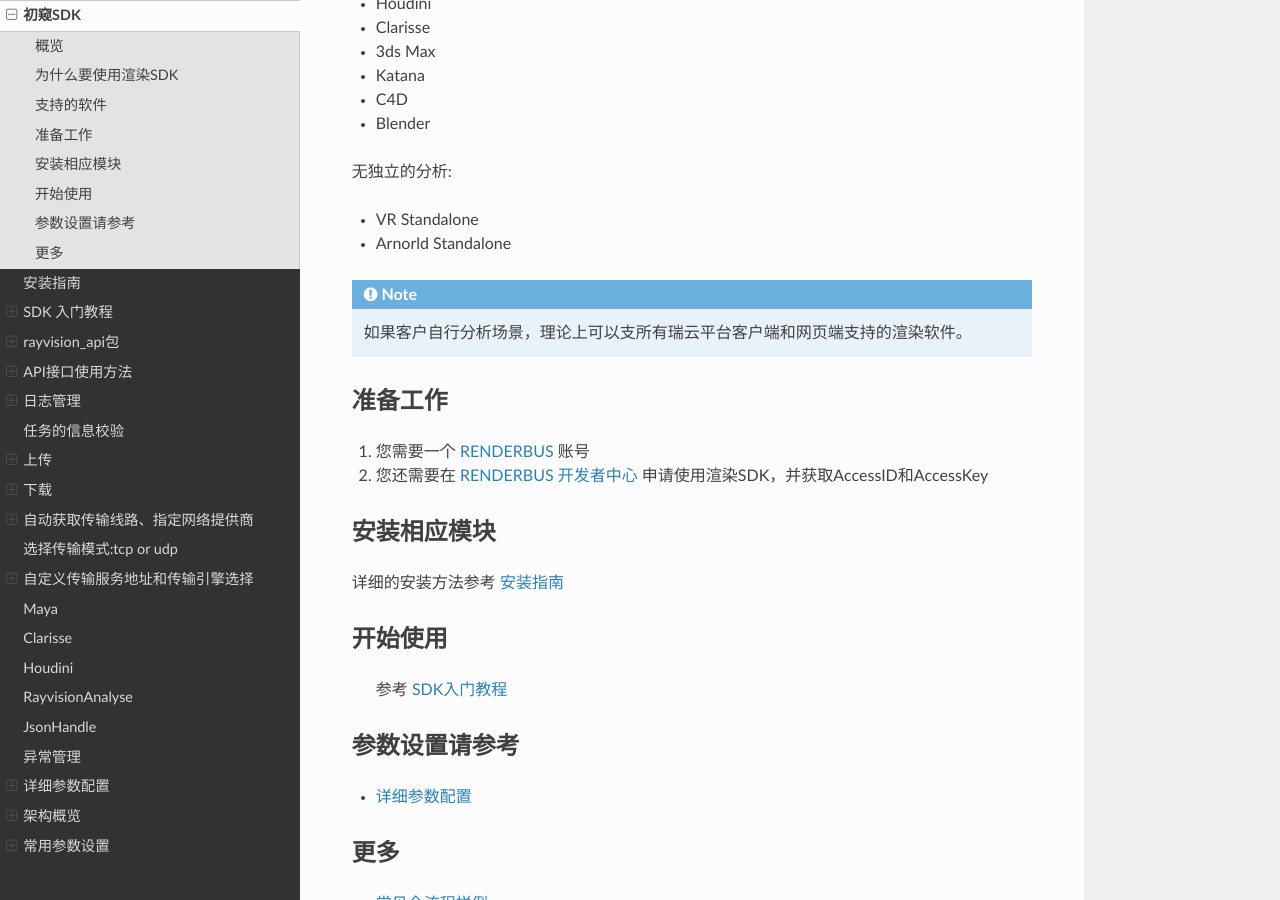
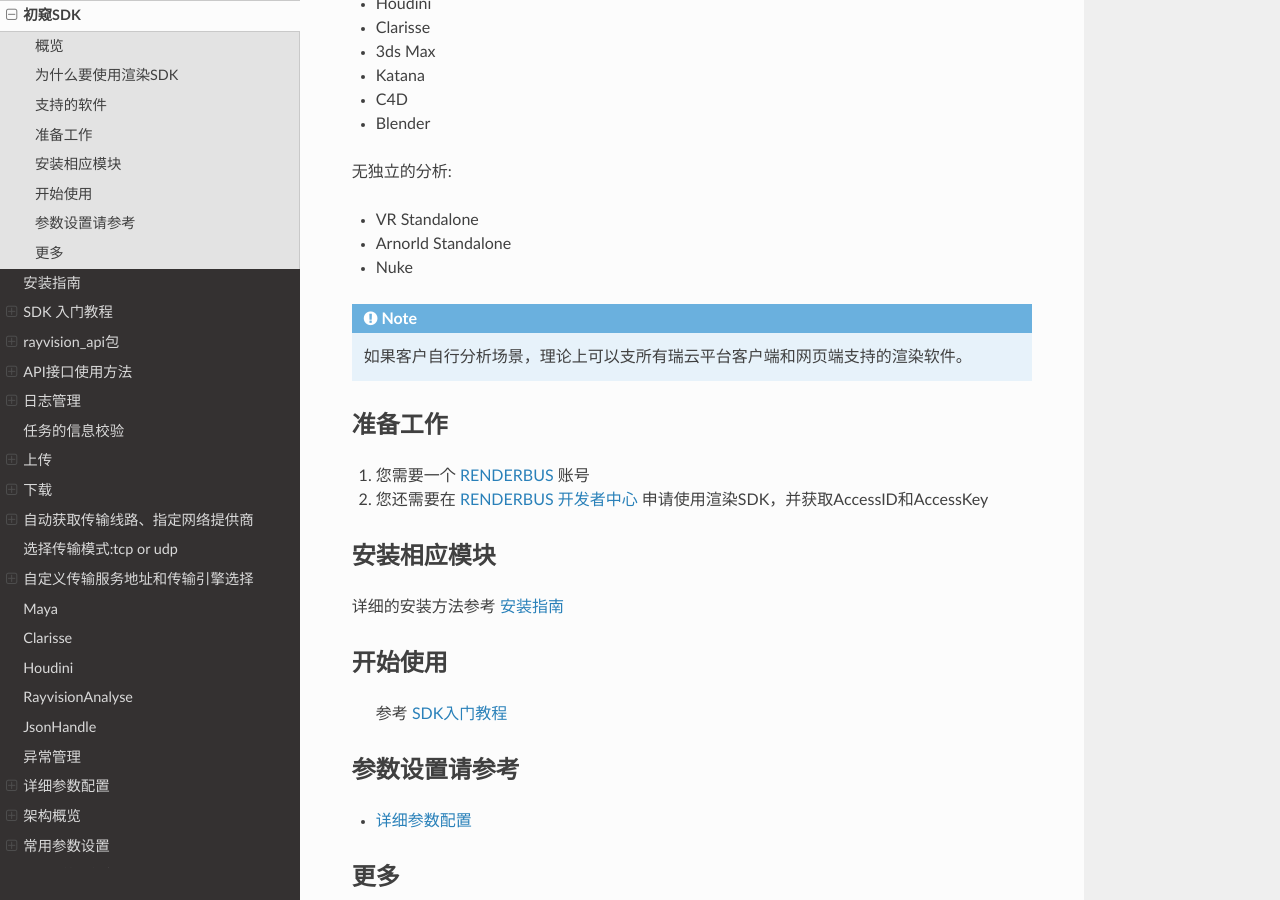
Before and after one commit to renderbus/docs_sdk, a Sphinx documentation site: the page built from docs/render/first_look.rst, in a window 1280 px wide and 900 px high, scrolled down 710 px. Built offline with Sphinx 7.4.7 and the Read the Docs theme 2.0.0, drawn with Linux system fonts in a browser that asks for light colours.

Commit message:
feat: update first_look.rst

```diff
--- a/docs/render/first_look.rst
+++ b/docs/render/first_look.rst
@@ -58,6 +58,8 @@
 
 - Arnorld Standalone
 
+- Nuke
+
 .. note::
    如果客户自行分析场景，理论上可以支所有瑞云平台客户端和网页端支持的渲染软件。
 
```
